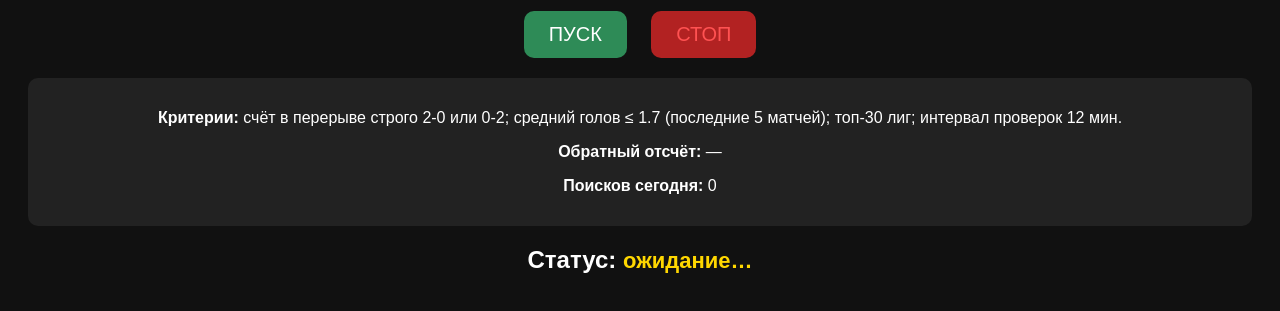
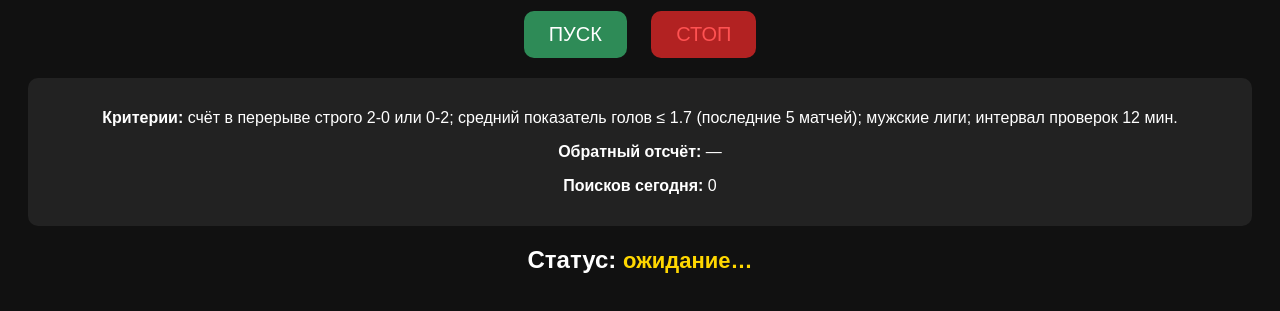
Before and after one commit to vlapav13-eng/2-0, a plain HTML site: page index.html in a window 1280 px wide. Shown: the part 107-418 px from the top of the page. Drawn offline with Linux system fonts and the light colour scheme.

Commit message:
Update index.html

```diff
--- a/index.html
+++ b/index.html
@@ -15,7 +15,7 @@
     </div>
 
     <div class="info-box">
-        <p><b>Критерии:</b> счёт в перерыве строго 2-0 или 0-2; средний голов ≤ 1.7 (последние 5 матчей); топ-30 лиг; интервал проверок 12 мин.</p>
+        <p><b>Критерии:</b> счёт в перерыве строго 2-0 или 0-2; средний показатель голов ≤ 1.7 (последние 5 матчей); мужские лиги; интервал проверок 12 мин.</p>
         <p><b>Обратный отсчёт:</b> <span id="timer">—</span></p>
         <p><b>Поисков сегодня:</b> <span id="searchCount">0</span></p>
     </div>
```
